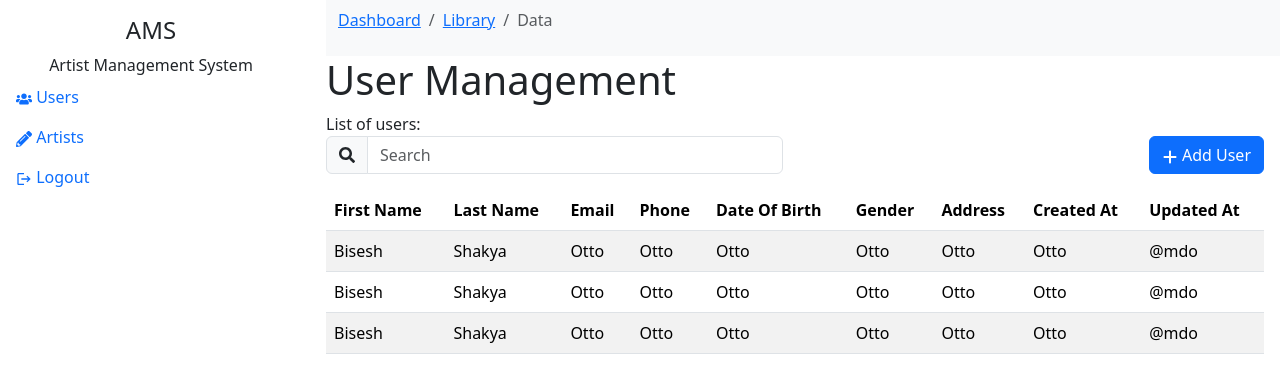
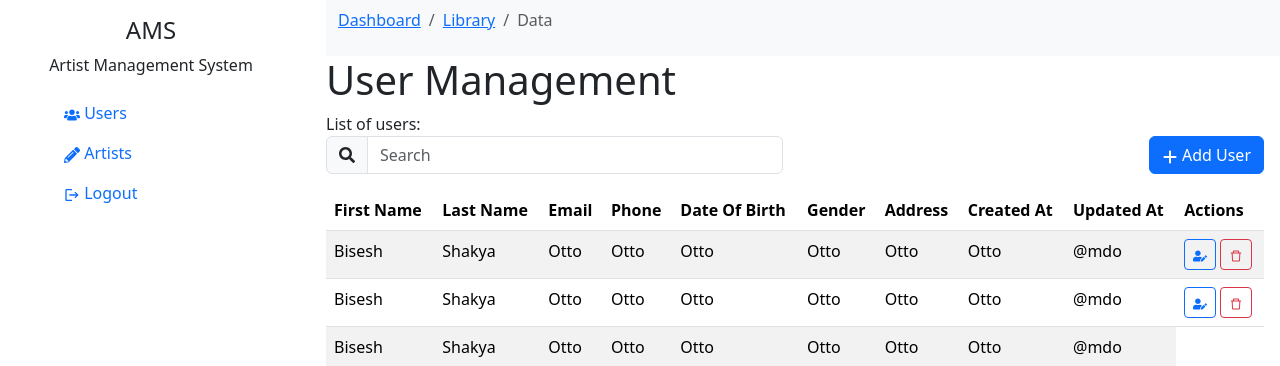
Before and after one commit to bisesh7/Artist-Management-System, a React (Create React App) app in the folder frontend/: page /dashboard in a window 1280 px wide. Shown: the top 366 px of the page. Built offline with nearby package versions, Linux system fonts and the light colour scheme.

Commit message:
Add action buttons

```diff
--- a/frontend/src/Components/UsersTable.jsx
+++ b/frontend/src/Components/UsersTable.jsx
@@ -1,5 +1,8 @@
 import { useState } from "react";
+import { Button } from "react-bootstrap";
 import Table from "react-bootstrap/Table";
+import { AiOutlineDelete } from "react-icons/ai";
+import { FaEdit, FaUserEdit } from "react-icons/fa";
 import ResponsivePagination from "react-responsive-pagination";
 
 function TableComponent() {
@@ -20,6 +23,7 @@ function TableComponent() {
             <th>Address</th>
             <th>Created At</th>
             <th>Updated At</th>
+            <th>Actions</th>
           </tr>
         </thead>
         <tbody>
@@ -33,6 +37,14 @@ function TableComponent() {
             <td>Otto</td>
             <td>Otto</td>
             <td>@mdo</td>
+            <td>
+              <Button variant="outline-primary" size="sm">
+                <FaUserEdit />
+              </Button>
+              <Button variant="outline-danger" size="sm" className="ms-1">
+                <AiOutlineDelete />
+              </Button>
+            </td>
           </tr>
           <tr>
             <td>Bisesh</td>
@@ -44,6 +56,14 @@ function TableComponent() {
             <td>Otto</td>
             <td>Otto</td>
             <td>@mdo</td>
+            <td>
+              <Button variant="outline-primary" size="sm">
+                <FaUserEdit />
+              </Button>
+              <Button variant="outline-danger" size="sm" className="ms-1">
+                <AiOutlineDelete />
+              </Button>
+            </td>
           </tr>
           <tr>
             <td>Bisesh</td>
--- a/frontend/src/Pages/Dashboard.jsx
+++ b/frontend/src/Pages/Dashboard.jsx
@@ -13,7 +13,7 @@ const Dashboard = () => {
         <div className="d-flex justify-content-center">
           <span> Artist Management System</span>
         </div>
-        <Nav defaultActiveKey="/home" className="flex-column">
+        <Nav defaultActiveKey="/home" className="flex-column ms-5 mt-3">
           <Nav.Link eventKey="/users">
             <FaUsers />
             &nbsp;Users
```
